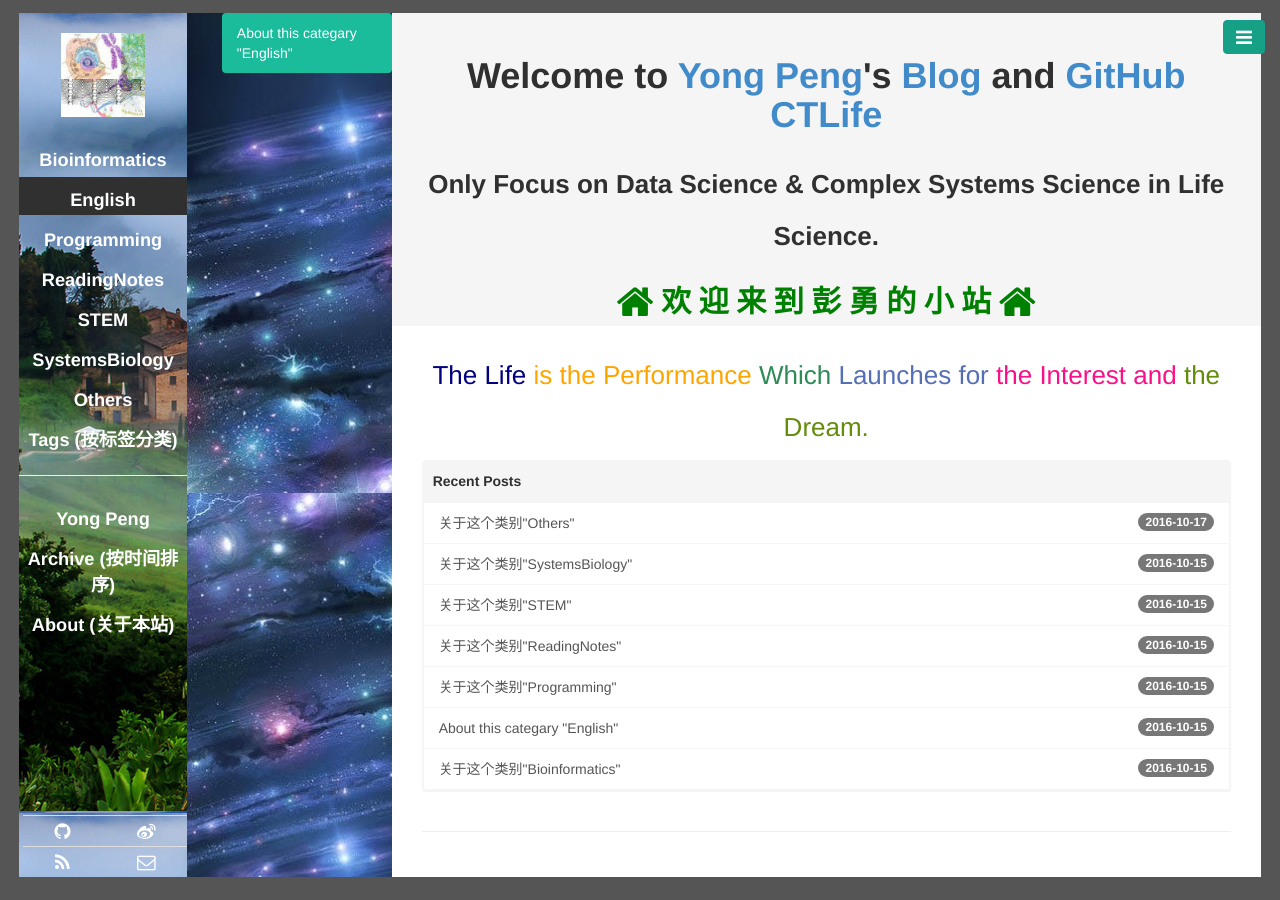
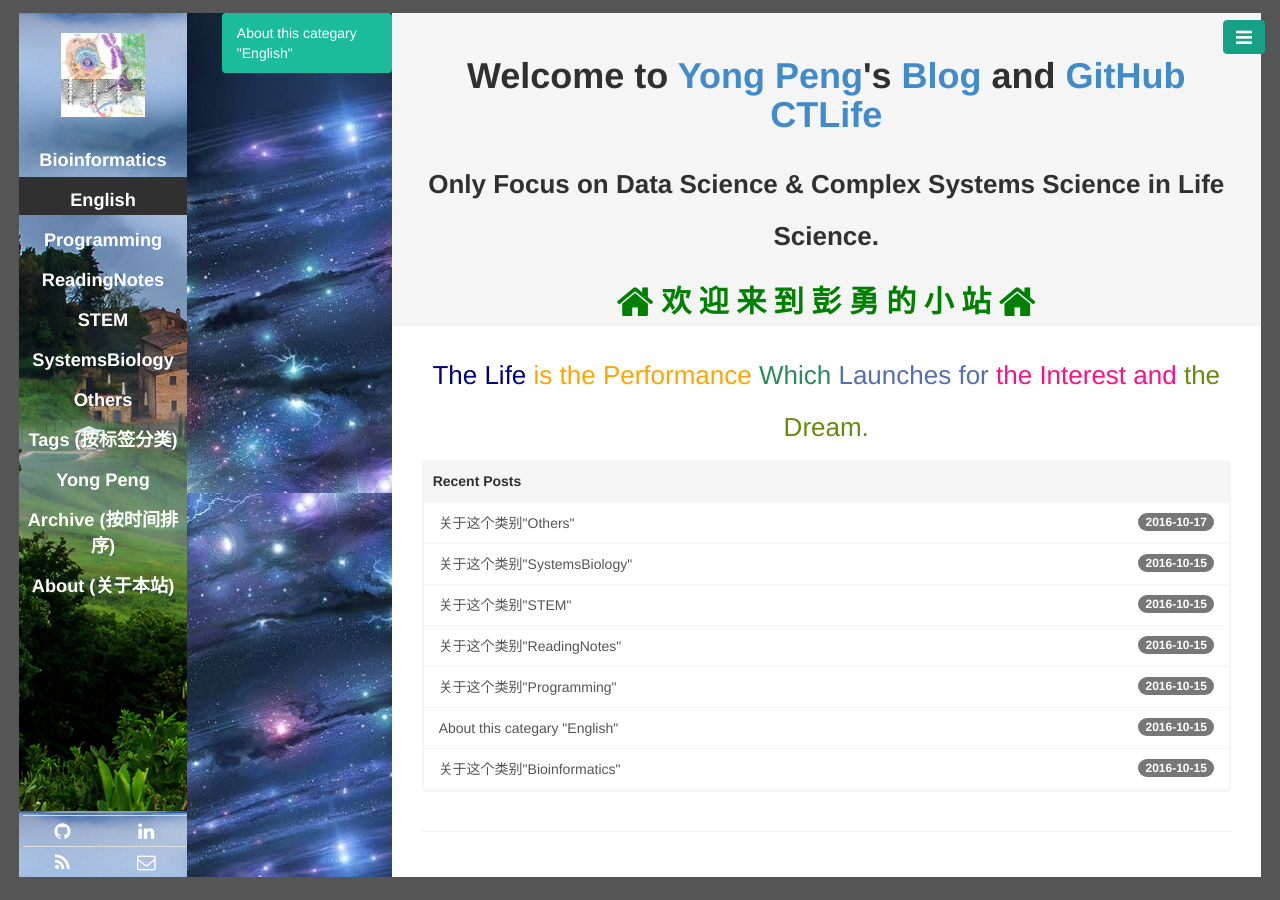
Before and after one commit to CTLife/CTLife.github.io, a Jekyll site: the page built from index.html, in a window 1280 px wide. Built offline with Jekyll 4.4.1, drawn with Linux system fonts in a browser that asks for light colours; Markdown is read by kramdown in place of the engine named in the settings; the list of posts is cut into pages by our own code.

Commit message:
Update navside.html

```diff
--- a/_includes/navside.html
+++ b/_includes/navside.html
@@ -9,7 +9,6 @@
          <li><a href="#{{ category | first }}" data-toggle="tab">{{ category[0] }}</a></li>
         {% endfor %}
         <li><a href="#tags" data-toggle="tab">{{ site.locals.tags }}</a></li>
-        <hr>
         <li><a class="pjaxlink" href="/YongPeng.html">{{ site.locals.YongPeng }}</a></li>  <!--添加个人CV页-->
         <li><a class="pjaxlink" href="/pages/archive.html">{{ site.locals.archive }}</a></li>
         <li><a class="pjaxlink" href="/pages/about.html">{{ site.locals.about }}</a></li>
@@ -22,7 +21,7 @@
        <table class="table table-condensed">
           <tr>
              <td><a href="{{site.author.github}}" target="_blank"><i class="fa fa-github fa-lg" style="color:#fff;"></i></a></td>
-             <td><a href="{{ site.author.weibo }}" target="_blank"><i class="fa fa-weibo fa-lg" style="color:#fff;"></i></a></td>
+             <td><a href="{{ site.author.linkedin }}" target="_blank"><i class="fa fa-linkedin fa-lg" style="color:#fff;"></i></a></td>
           </tr>
           <tr>
             <td><a href="/pages/atom.xml" target="_blank"><i class="fa fa-rss fa-lg" style="color:#fff;"></i></a></td>
```
